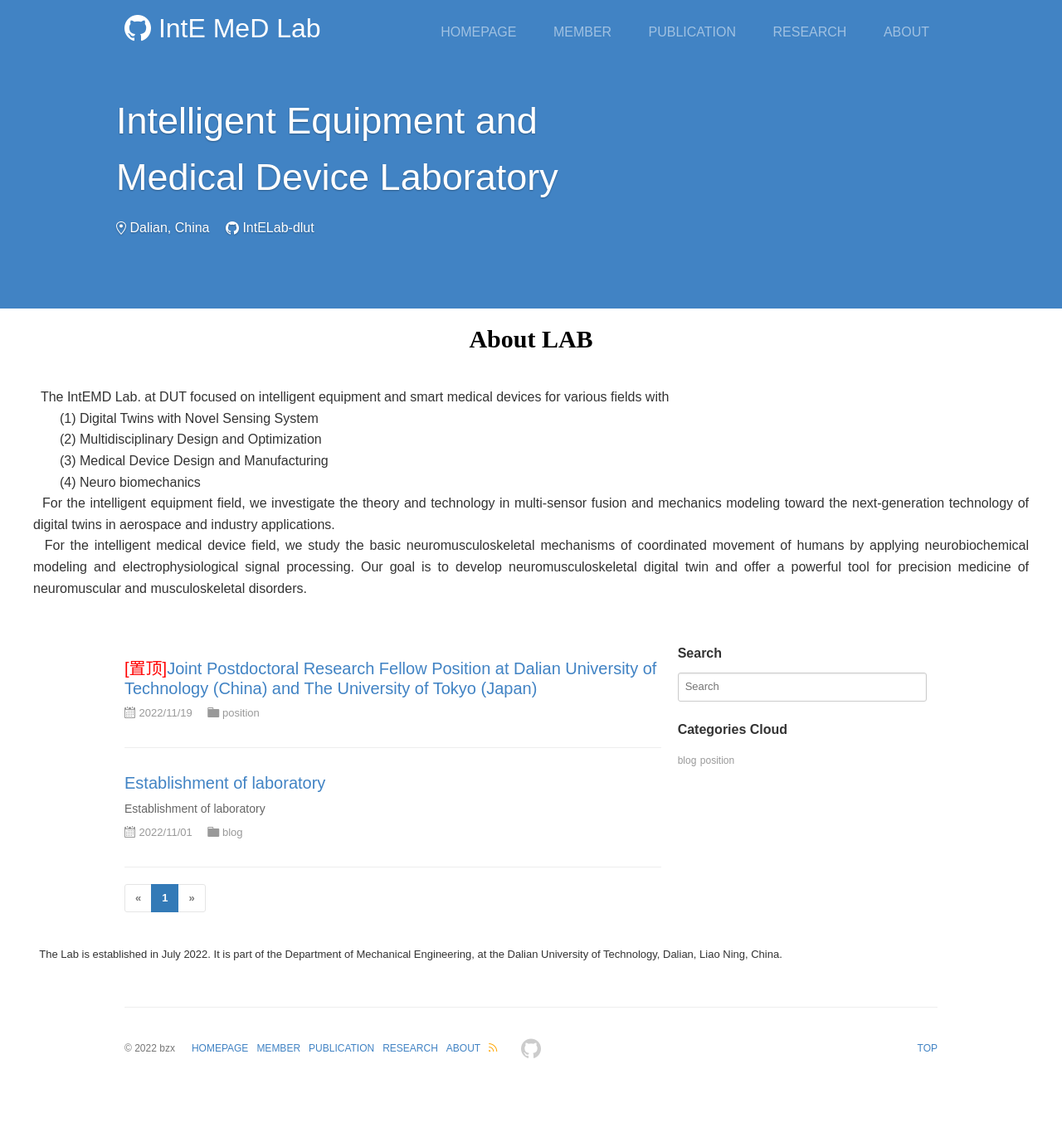
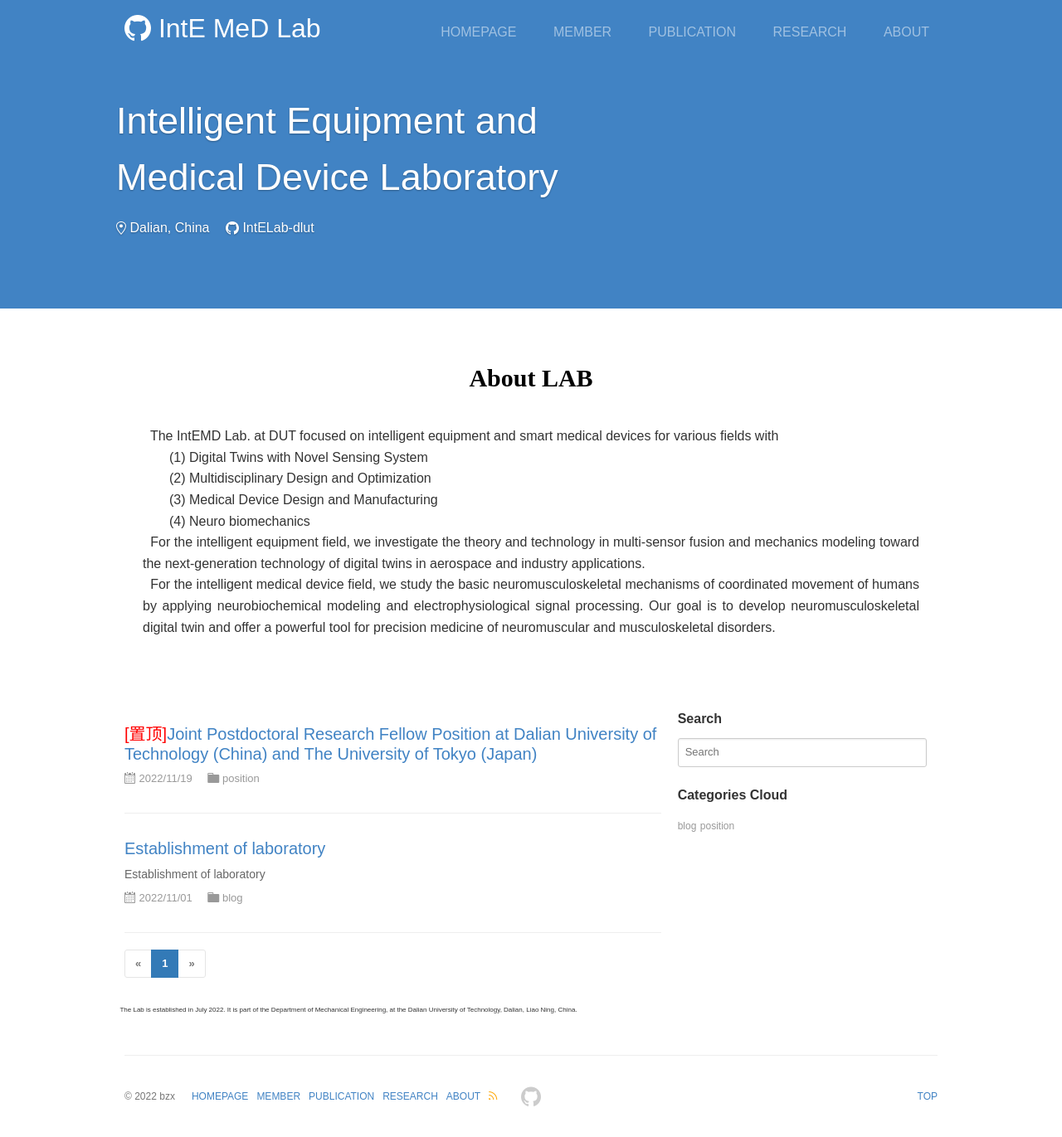
Before and after one commit to IntELab-dlut/IntELab-dlut.github.io, a Jekyll site: the page built from index.html, in a window 1280 px wide. Shown: the whole page at 83% size. Built offline with Jekyll 4.4.1, drawn with Linux system fonts in a browser that asks for light colours; the list of posts is cut into pages by our own code; a style sheet for code colours, icons or effects is not loaded; before the commit the page ends 1313 px from its top, so only the background shows below that.

Commit message:
20221120-002

```diff
--- a/assets/css/pages/index.css
+++ b/assets/css/pages/index.css
@@ -42,18 +42,19 @@
 
 
 .box1 {
-  width: 1200px;
-  min-width: 50em;
+  width: auto;
+  max-width: 1000px;
+  min-width: 320px;
   margin: auto;
   justify-content: center;
   font-size: 1em;
-
   text-align: justify;
+  white-space: normal;
+  padding: 2em;
 }
 
 
 .box1 h1 {
-
   font-family: 'Times New Roman', Times, serif;
   color: #000;
   font-size: 30px;
@@ -63,9 +64,21 @@
   }
 
   .box3 {
-    width: 1200px;
+    width: auto;
+    max-width: 1000px;
+    min-width: 320px;
     margin: auto;
-    font-size: 13px;
     justify-content: center;
+    font-size: 0.5em;
     text-align: justify;
+    white-space: normal;
   }
+
+  @media (max-width:50em){
+    .box1  {
+      font-size: 1em;
+    }
+    .box3{
+      font-size: 0.5em;
+    }
+  }
```
